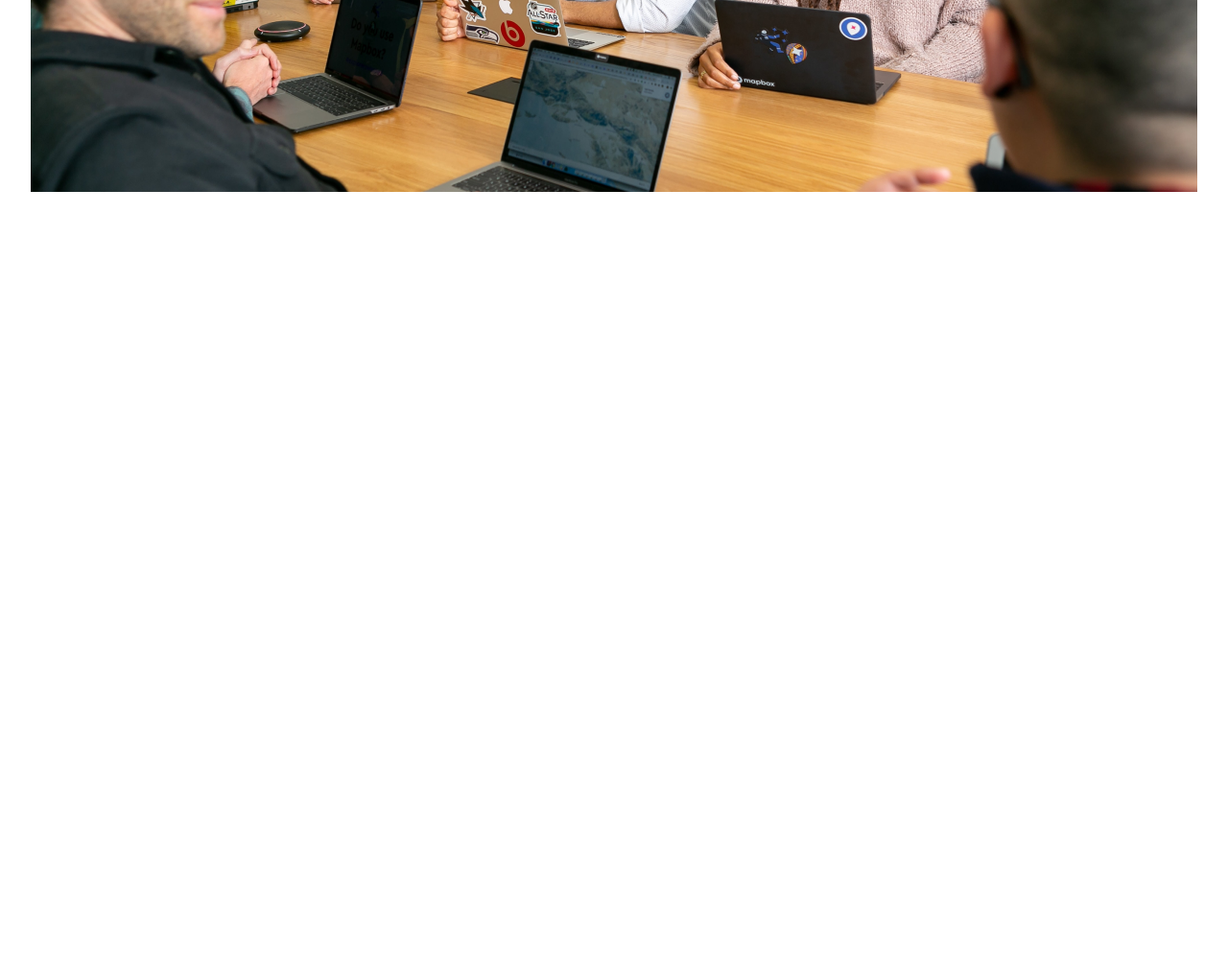
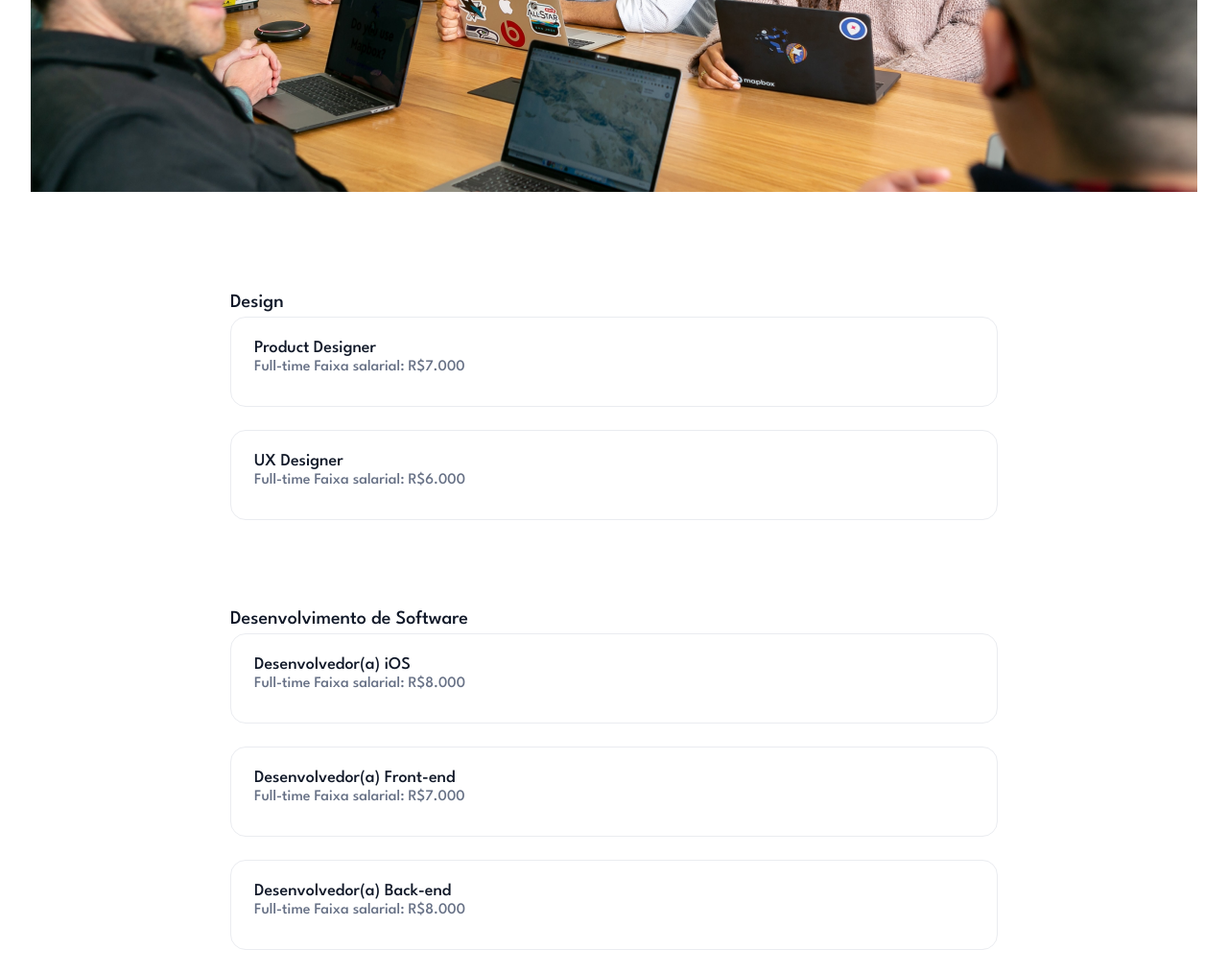
Before and after one commit to klngue/-7DaysOfCode-HTML-CSS, a plain HTML site: page index.html in a window 1280 px wide. Shown: the part 1046-2060 px from the top of the page at 96% size. Before the commit the page ends 1346 px from the top, so only its background shows below. Drawn offline with Linux system fonts and the light colour scheme.

Commit message:
day 5 - section - vagas

```diff
--- a/index.html
+++ b/index.html
@@ -100,19 +100,67 @@
             </div>
         </section>
 
-        <section class="vagas">
-            <div class="container_vagas">
-                <div class="box_text_vagas">
-                    <span class="item_text_vagas">Vagas abertas!</span>
-                    <h1 class="item_text_vagas">Estamos procurando por talentos</h1>
-                    <p class="item_text_vagas">Somos uma equipe 100% remota com pessoas do Brasil inteiro.</p>
+        <section class="talentos">
+            <div class="container_talentos">
+                <div class="box_text_talentos">
+                    <span class="item_text_talentos">Vagas abertas!</span>
+                    <h1 class="item_text_talentos">Estamos procurando por talentos</h1>
+                    <p class="item_text_talentos">Somos uma equipe 100% remota com pessoas do Brasil inteiro.</p>
                 </div>
-                <div class="img_vagas">
+                <div class="img_talentos">
                     <img src="reunião.png" alt="reunião" >
                 </div>
             </div>
         </section>
 
+        <section class="vagas">
+            <div class="box_vagas item1">
+                <div class="content_vagas">
+                    <span>Design</span>
+                    <div class="card_vagas">
+                        <span class="titulo_vagas">Product Designer</span>
+                        <div class="inf_vagas">
+                            <span>Full-time</span>
+                            <span>Faixa salarial: R$7.000</span>
+                        </div>
+                    </div>
+                    <div class="card_vagas">
+                        <span class="titulo_vagas">UX Designer</span>
+                        <div class="inf_vagas">
+                            <span>Full-time</span>
+                            <span>Faixa salarial: R$6.000</span>
+                        </div>
+                    </div>
+                </div>
+            </div>
+            <div class="box_vagas item2">
+                <div class="content_vagas">
+                    <span>Desenvolvimento de Software</span>
+                    <div class="card_vagas">
+                        <span class="titulo_vagas">Desenvolvedor(a) iOS</span>
+                        <div class="inf_vagas">
+                            <span>Full-time</span>
+                            <span>Faixa salarial: R$8.000</span>
+                        </div>
+                    </div>
+                    <div class="card_vagas">
+                        <span class="titulo_vagas">Desenvolvedor(a) Front-end</span>
+                        <div class="inf_vagas">
+                            <span>Full-time</span>
+                            <span>Faixa salarial: R$7.000</span>
+                        </div>
+                    </div>
+                    <div class="card_vagas">
+                        <span class="titulo_vagas">Desenvolvedor(a) Back-end</span>
+                        <div class="inf_vagas">
+                            <span>Full-time</span>
+                            <span>Faixa salarial: R$8.000</span>
+                        </div>
+                    </div>
+                </div>
+            </div>
+
+        </section>
     </main>
 
     <footer>
--- a/style.css
+++ b/style.css
@@ -10,6 +10,7 @@
 :root{
     --text-color: #667085;
     --main-color: #8E2424;
+    --title-color:#101828;
 }
 
 /* css - menu header */
@@ -25,12 +26,12 @@ header{
 
 a{
     text-decoration: none;
-    color: black;
+    color: var(--title-color);
 }
 ul li{
     text-decoration: none;
     list-style: none;
-    color: black;
+    color: var(--title-color);
 }
 
 .box_header{
@@ -120,7 +121,7 @@ li{
     font-size: 48px;
     line-height: 60px;
     letter-spacing: -0.02rem;
-    color: #101828;
+    color: var(--title-color);
 }
 .pr_cabecalho{
     display: flex;
@@ -179,33 +180,33 @@ li{
     font-weight: 500;
     font-size: 18px;
     line-height: 28px;
-    color: #101828;
+    color: var(--title-color);
 }
 .pr_metricas > p{
     font-style: normal;
     font-weight: 400;
     font-size: 16px;
     line-height: 24px;
-    color:#667085;
+    color:var(--text-color);
 
 }
 
-/* css - section - vagas*/
-.container_vagas{
+/* css - section - talentos */
+.container_talentos{
     display: flex;
     flex-direction: column;
     align-items: center;
     padding: 6rem;
 }
-.box_text_vagas{
+.box_text_talentos{
     display: flex;
     flex-direction: column;
     align-items: center;
 }
-.item_text_vagas{
+.item_text_talentos{
     padding: 1rem;
 }
-.box_text_vagas > span{
+.box_text_talentos > span{
     color: var(--main-color);
     font-style: normal;
     font-weight: 500;
@@ -215,18 +216,61 @@ li{
     border-radius: 16px;
     padding: 4px 16px;
 }
-.box_text_vagas > h1{
+.box_text_talentos > h1{
     font-style: normal;
     font-weight: 600;
     font-size: 36px;
     line-height: 44px;
     letter-spacing: -0.02rem;
-    color: #101828;
+    color: var(--title-color);
 }
-.box_text_vagas > p{
+.box_text_talentos > p{
     font-style: normal;
     font-weight: 400;
     font-size: 20px;
     line-height: 30px;
-    color:#667085;
+    color:var(--text-color);
 }
+
+/* css - section - vagas */
+.box_vagas{
+    display: flex;
+    flex-direction: column;
+    align-items: center;
+    padding: 0 32px;
+}
+.item1{
+    margin-bottom: 64px;
+}
+.content_vagas > span{
+    font-weight: 500;
+    font-size: 20px;
+    line-height: 30px;
+    color: var(--title-color);
+}
+.content_vagas{
+    display: flex;
+    flex-direction: column;
+    align-items: flex-start;
+}
+.card_vagas{
+    background: #ffffff;
+    border: 1px solid #eaecf0;
+    box-sizing: border-box;
+    border-radius: 16px;
+    padding: 24px 24px 28px;
+    width: 800px;
+    margin-bottom: 24px;
+}
+.titulo_vagas{
+    font-weight: 500;
+    font-size: 18px;
+    line-height: 16px;
+    color: var(--title-color);
+}
+.inf_vagas > span{
+    font-weight: 500;
+    font-size: 16px;
+    line-height: 24px;
+    color: var(--text-color);
+}
```
